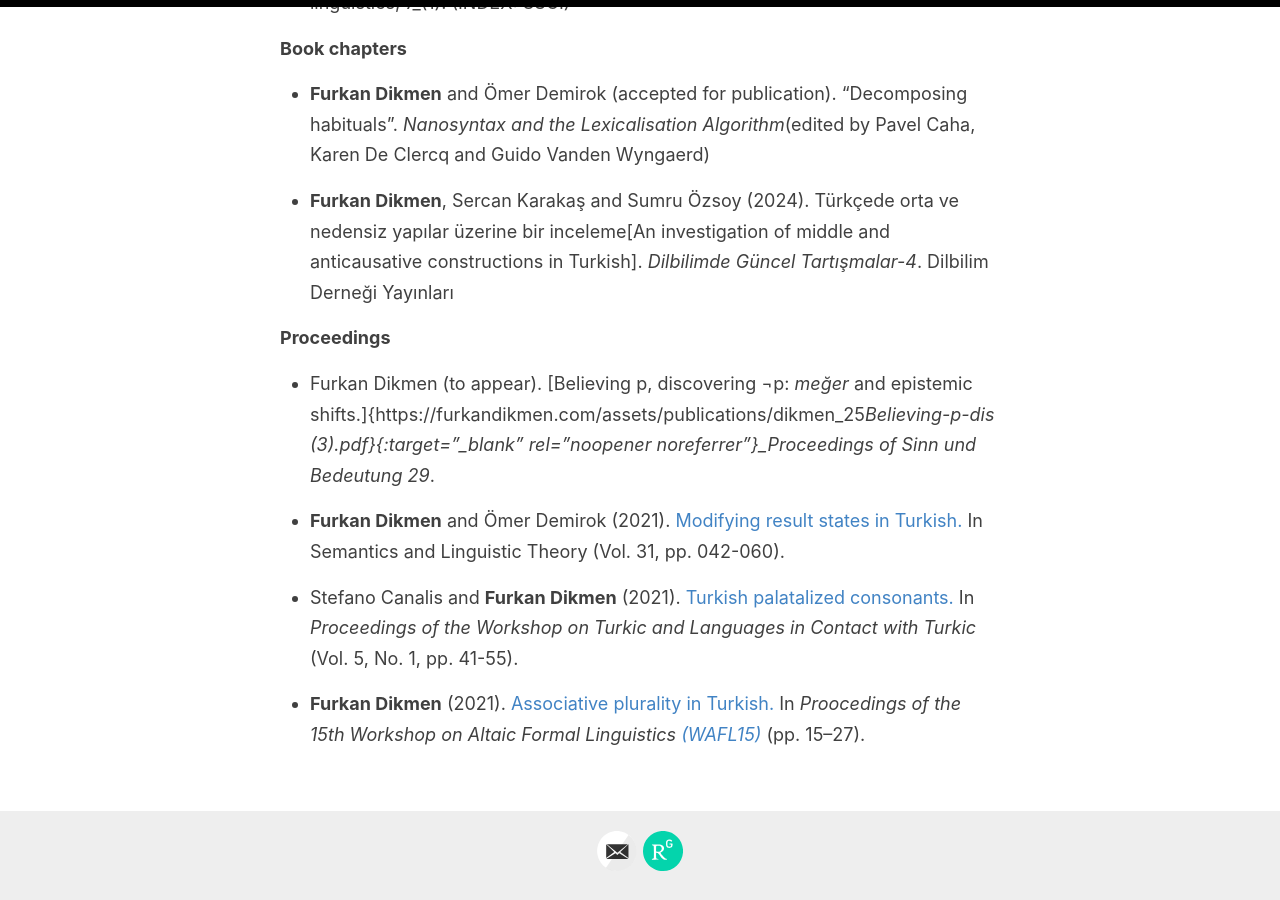
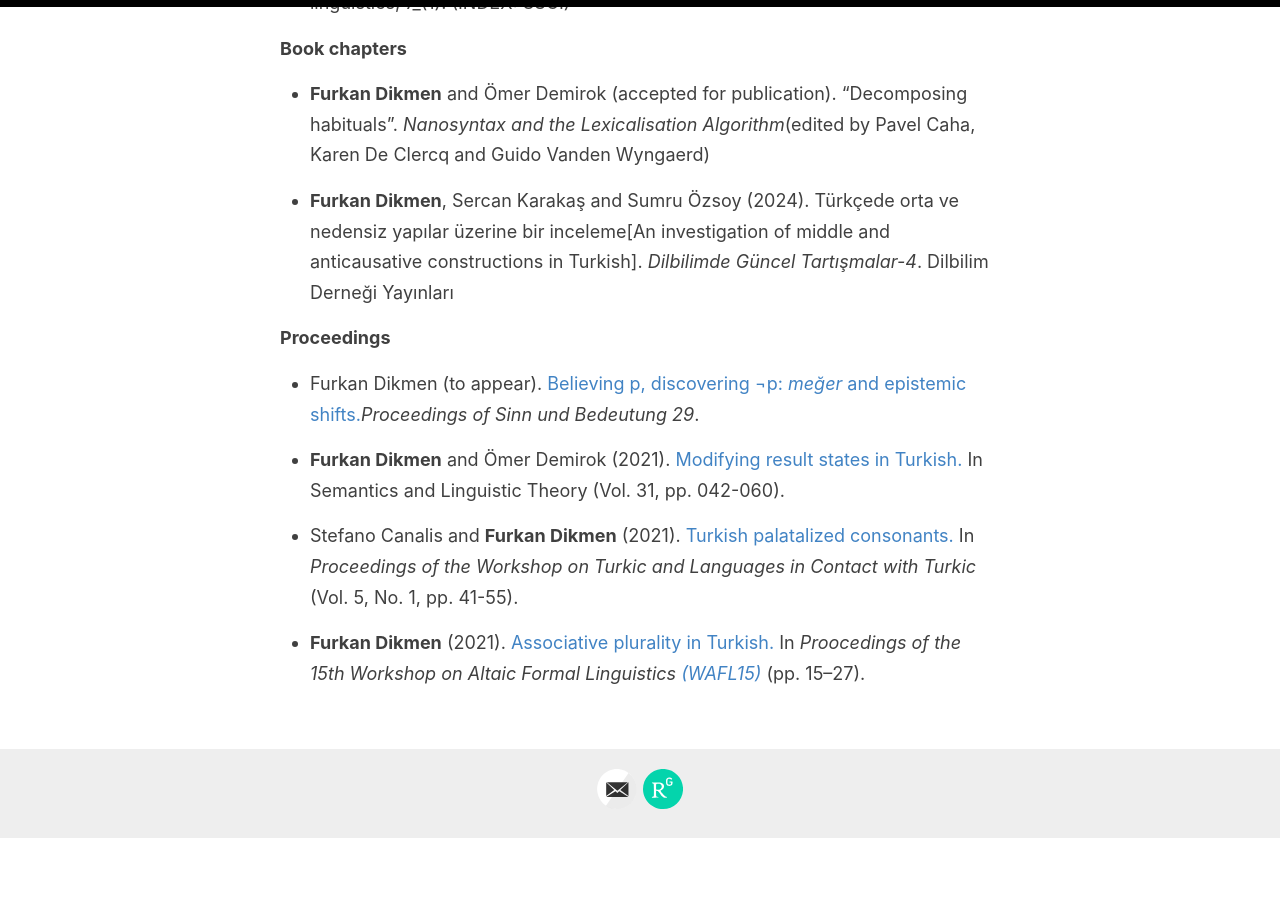
Before and after one commit to furkandikmen/furkandikmen.github.io, a Jekyll site: the page built from _pages/publications.md, in a window 1280 px wide and 900 px high, scrolled down 851 px. Built offline with Jekyll 4.4.1, drawn with Linux system fonts in a browser that asks for light colours; after the commit the page ends 1690 px from its top, so only the background shows below that.

Commit message:
Update publications.md

```diff
--- a/_pages/publications.md
+++ b/_pages/publications.md
@@ -26,7 +26,7 @@ permalink: /publications/
 
 **Proceedings**
 
-- Furkan Dikmen (to appear). [Believing p, discovering ¬p: _meğer_ and epistemic shifts.]{https://furkandikmen.com/assets/publications/dikmen_25_Believing-p-dis (3).pdf}{:target="_blank" rel="noopener noreferrer"}_Proceedings of Sinn und Bedeutung 29_.
+- Furkan Dikmen (to appear). [Believing p, discovering ¬p: _meğer_ and epistemic shifts.](https://furkandikmen.com/assets/publications/dikmen_25_Believing-p-dis (3).pdf){:target="_blank" rel="noopener noreferrer"}_Proceedings of Sinn und Bedeutung 29_.
 
 - **Furkan Dikmen** and Ömer Demirok (2021). [Modifying result states in Turkish.](https://journals.linguisticsociety.org/proceedings/index.php/SALT/article/view/31.003){:target="_blank" rel="noopener noreferrer"} In Semantics and Linguistic Theory (Vol. 31, pp. 042-060).
 
```
